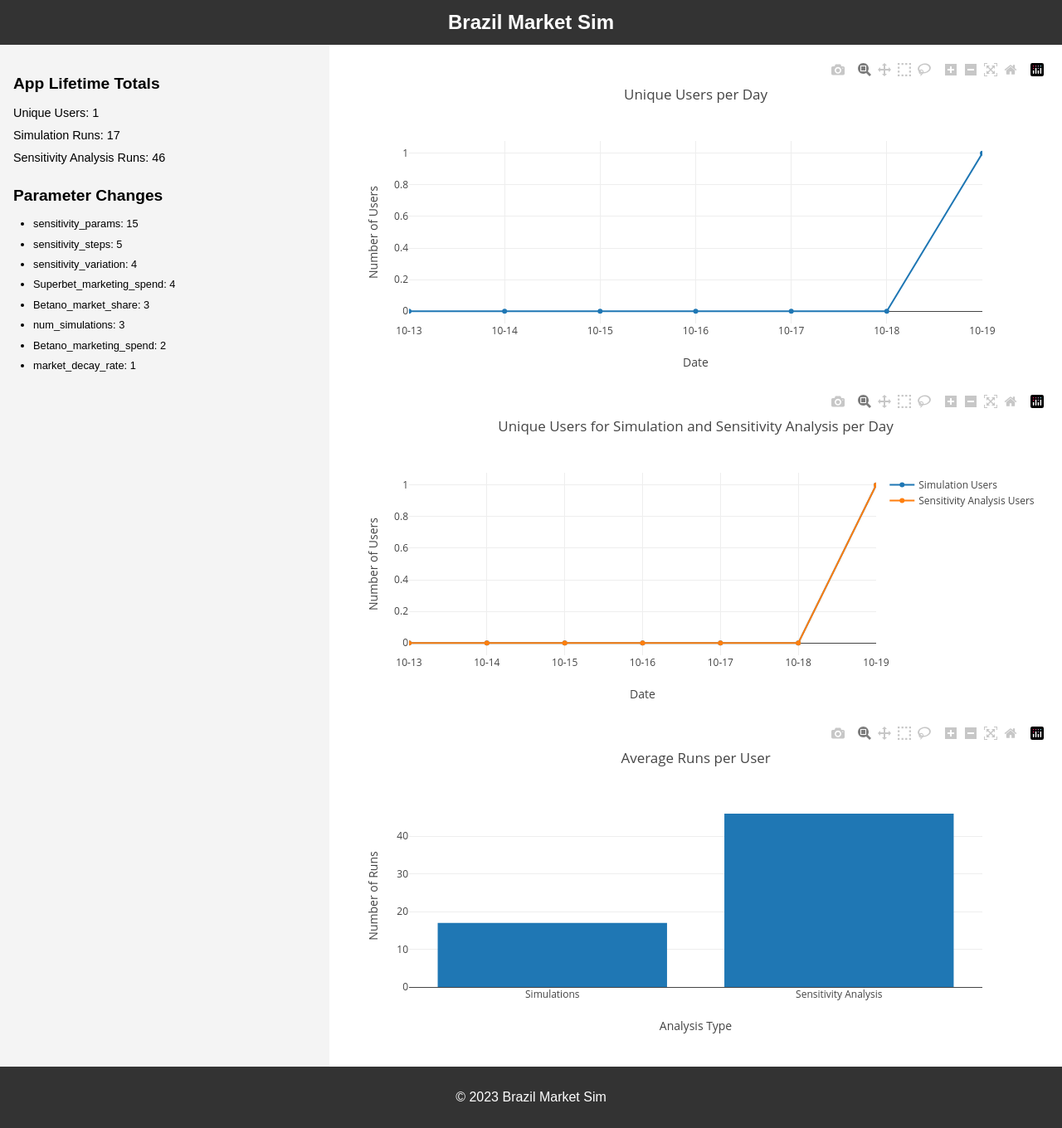
After one commit to gchahrouri/brazil_sim, a Flask app: page /analytics in a window 1280 px wide. The commit adds this page. Shown: the whole page at 83% size. Run offline with Flask 2, Linux system fonts and the light colour scheme; data comes from the database, SQL or seed files in the repository; both versions use the stored data as it was after the commit; some libraries are stand-ins or nearby versions.

Commit message:
Implemented sensitivity analysis graphs and updated analytics page

```diff
--- a/app/__init__.py
+++ b/app/__init__.py
@@ -1,5 +1,7 @@
 from flask import Flask
+from .tracking import init_db
 
 app = Flask(__name__)
+init_db()
 
 from app import routes
--- a/app/routes.py
+++ b/app/routes.py
@@ -1,18 +1,24 @@
-from flask import render_template, request, jsonify
+from flask import render_template, request, jsonify, make_response
 from app import app
 from app.simulation import run_simulation, run_sensitivity_analysis
+from app.tracking import log_action, get_unique_users, get_action_count, get_parameter_changes, get_analytics_data
 import pandas as pd
 import plotly.graph_objs as go
 import plotly.io as pio
-import plotly.figure_factory as ff
 import logging
+from plotly.subplots import make_subplots
 
 @app.route('/')
 def index():
-    return render_template('index.html')
+    response = make_response(render_template('index.html'))
+    if 'user_id' not in request.cookies:
+        user_id = log_action('page_view')
+        response.set_cookie('user_id', user_id)
+    return response
 
 @app.route('/run_simulation', methods=['POST'])
 def run_simulation_route():
+    log_action('run_simulation')
     params = {
         'market_size_2025': float(request.form['market_size_2025']),
         'market_cagr': float(request.form['market_cagr']),
@@ -40,7 +46,6 @@ def run_simulation_route():
             'spend_growth': float(request.form[f'{company}_spend_growth']),
         })
 
-    # Calculate and add "Others" market share
     others_market_share = max(0, 1 - total_named_share)
     competitors.append({
         'name': 'Others',
@@ -59,32 +64,9 @@ def run_simulation_route():
         params['retention_decay_rate'], params['num_simulations']
     )
 
-    logging.debug(f"Simulation results shape: {results.shape}")
-    logging.debug(f"Simulation results head: {results.head()}")
-
-    # Debug: Print summary statistics for raw results
-    logging.debug("Raw simulation results summary:")
-    logging.debug(results.groupby(['year', 'competitor'])['market_share'].describe())
-
-    # Debug: Check if market shares sum to 1 for each year and simulation
-    market_share_sums = results.groupby(['simulation', 'year'])['market_share'].sum()
-    logging.debug("Market share sums:")
-    logging.debug(market_share_sums.describe())
-    logging.debug(f"Min sum: {market_share_sums.min()}, Max sum: {market_share_sums.max()}")
-
-    # Correct aggregation of market shares
     summary = results.groupby(['year', 'competitor'])['market_share'].agg(['mean', 'std']).reset_index()
     summary.columns = ['year', 'competitor', 'market_share_mean', 'market_share_std']
 
-    logging.debug(f"Summary shape: {summary.shape}")
-    logging.debug(f"Summary head: {summary.head()}")
-
-    # Debug: Check if aggregated market shares sum to 1 for each year
-    agg_market_share_sums = summary.groupby('year')['market_share_mean'].sum()
-    logging.debug("Aggregated market share sums:")
-    logging.debug(agg_market_share_sums)
-
-    # Add initial market shares for 2024
     initial_data = [{'year': 2024, 'competitor': comp['name'], 'market_share_mean': comp['market_share'], 'market_share_std': 0} for comp in competitors]
     summary = pd.concat([pd.DataFrame(initial_data), summary], ignore_index=True)
 
@@ -96,7 +78,6 @@ def run_simulation_route():
         competitor_data = summary[summary['competitor'] == competitor]
         color = colors[i % len(colors)]
 
-        # Main line (including 2024)
         fig.add_trace(go.Scatter(
             x=competitor_data['year'],
             y=competitor_data['market_share_mean'],
@@ -108,28 +89,30 @@ def run_simulation_route():
             text=competitor_data['market_share_std']
         ))
 
-        # Shaded area for standard deviation (starting from 2025)
         fig.add_trace(go.Scatter(
-            x=competitor_data['year'],
-            y=competitor_data['market_share_mean'] + competitor_data['market_share_std'],
-            mode='lines',
-            line=dict(width=0),
-            showlegend=False,
-            hoverinfo='skip'
-        ))
-        fig.add_trace(go.Scatter(
-            x=competitor_data['year'],
-            y=competitor_data['market_share_mean'] - competitor_data['market_share_std'],
-            mode='lines',
-            line=dict(width=0),
+            x=competitor_data['year'].tolist() + competitor_data['year'].tolist()[::-1],
+            y=(competitor_data['market_share_mean'] + competitor_data['market_share_std']).tolist() +
+               (competitor_data['market_share_mean'] - competitor_data['market_share_std']).tolist()[::-1],
+            fill='toself',
             fillcolor=color.replace('rgb', 'rgba').replace(')', ', 0.2)'),
-            fill='tonexty',
+            line=dict(color='rgba(255,255,255,0)'),
             showlegend=False,
             hoverinfo='skip'
         ))
 
+        # Add annotation at the end of each line
+        fig.add_annotation(
+            x=competitor_data['year'].iloc[-1],
+            y=competitor_data['market_share_mean'].iloc[-1],
+            text=f"{competitor}: {competitor_data['market_share_mean'].iloc[-1]:.1%}",
+            showarrow=False,
+            xanchor='left',
+            xshift=10,
+            font=dict(color=color)
+        )
+
     max_market_share = summary['market_share_mean'].max()
-    y_max = min(1, max_market_share * 1.2)  # Set y-axis max to 120% of the highest value, but not exceeding 1
+    y_max = min(1, max_market_share * 1.2)
 
     fig.update_layout(
         title='Simulated Market Share (2024-2030)',
@@ -138,8 +121,7 @@ def run_simulation_route():
         yaxis_tickformat='.1%',
         yaxis_range=[0, y_max],
         xaxis=dict(tickmode='array', tickvals=list(range(2024, 2031))),
-        showlegend=True,
-        legend=dict(yanchor="top", y=0.99, xanchor="left", x=1.05),
+        showlegend=False,  # Hide the legend since we're using annotations
         plot_bgcolor='rgba(0,0,0,0)',
         paper_bgcolor='rgba(0,0,0,0)',
         height=600,
@@ -151,6 +133,8 @@ def run_simulation_route():
 
 @app.route('/run_sensitivity', methods=['POST'])
 def run_sensitivity_route():
+    log_action('run_sensitivity')
+
     params = {
         'market_size_2025': float(request.form['market_size_2025']),
         'market_cagr': float(request.form['market_cagr']),
@@ -178,7 +162,6 @@ def run_sensitivity_route():
     if len(sensitivity_params) < 1 or len(sensitivity_params) > 3:
         return "Please select 1 to 3 parameters for sensitivity analysis."
 
-    # Superbet-specific parameters for sensitivity analysis
     superbet_params = {
         'marketing_spend': competitors[3]['marketing_spend'],
         'marketing_roi': competitors[3]['marketing_roi'],
@@ -187,77 +170,49 @@ def run_sensitivity_route():
         'spend_growth': competitors[3]['spend_growth']
     }
 
+    logging.info(f"Sensitivity parameters: {sensitivity_params}")
+    logging.info(f"Superbet parameters: {superbet_params}")
+
     sensitivity_steps = int(request.form['sensitivity_steps'])
-    sensitivity_variation = float(request.form['sensitivity_variation']) / 100  # Convert to decimal
+    sensitivity_variation = float(request.form['sensitivity_variation']) / 100
 
     sensitivity_results = run_sensitivity_analysis(params, superbet_params, sensitivity_params, competitors, sensitivity_steps, sensitivity_variation)
+    logging.info(f"Sensitivity results shape: {sensitivity_results.shape}")
+    logging.info(f"Sensitivity results columns: {sensitivity_results.columns}")
+    logging.info(f"Unique values for each parameter: {sensitivity_results[sensitivity_params].nunique().to_dict()}")
 
     figs = []
-
-    # Line graph for each parameter
-    if len(sensitivity_params) == 1:
-        param = sensitivity_params[0]
-        fig = go.Figure()
-
-        for year in sensitivity_results['year'].unique():
-            year_data = sensitivity_results[sensitivity_results['year'] == year]
-            fig.add_trace(go.Scatter(
-                x=year_data[f'{param}_value'],
-                y=year_data['market_share_mean'],
-                mode='lines+markers',
-                name=f'Year {year}',
-                error_y=dict(
-                    type='data',
-                    array=year_data['market_share_std'],
-                    visible=True
-                )
-            ))
-
-        fig.update_layout(
-            title=f'Sensitivity Analysis: Superbet {param}',
-            xaxis_title=param,
-            yaxis_title='Market Share',
-            yaxis_tickformat='.1%',
-            yaxis_range=[0, 1],
-            showlegend=True,
-            legend=dict(yanchor="top", y=0.99, xanchor="left", x=1.05),
-            plot_bgcolor='rgba(0,0,0,0)',
-            paper_bgcolor='rgba(0,0,0,0)',
-            height=600,
-            margin=dict(r=150)
-        )
-        figs.append(pio.to_html(fig, full_html=False))
 
     # Heatmap (only when 2 parameters are selected)
     if len(sensitivity_params) == 2:
         param1, param2 = sensitivity_params
         heatmap_data = sensitivity_results[sensitivity_results['year'] == 2030].copy()
 
-        # Create pivot table
+        param1_values = sorted(heatmap_data[param1].unique())
+        param2_values = sorted(heatmap_data[param2].unique())
+
         pivot_table = heatmap_data.pivot_table(
             values='market_share_mean',
-            index=f'{param1}_value',
-            columns=f'{param2}_value',
+            index=param1,
+            columns=param2,
             aggfunc='mean'
         )
 
-        # Round market share values to 1 decimal place
-        pivot_table = pivot_table.round(3) * 100  # Convert to percentage and round to 1 decimal place
+        pivot_table = pivot_table.round(3) * 100
 
-        # Create custom colorscale
         colorscale = [
-            [0, 'rgb(255, 127, 14)'],  # Orange for values below 20%
-            [0.333, 'rgb(255, 255, 255)'],  # White for 20%
-            [1, 'rgb(31, 119, 180)']  # Blue for values above 20%, deepest at 60%
+            [0, 'rgb(255, 127, 14)'],
+            [0.333, 'rgb(255, 255, 255)'],
+            [1, 'rgb(31, 119, 180)']
         ]
 
         fig = go.Figure(data=go.Heatmap(
             z=pivot_table.values,
-            x=pivot_table.columns,
-            y=pivot_table.index,
+            x=param2_values,
+            y=param1_values,
             colorscale=colorscale,
             zmin=0,
-            zmax=60,
+            zmax=50,
             colorbar=dict(title='Market Share (%)'),
             text=[[f'{val:.1f}%' for val in row] for row in pivot_table.values],
             hovertemplate='%{y}, %{x}<br>Market Share: %{text}<extra></extra>'
@@ -269,20 +224,135 @@ def run_sensitivity_route():
             yaxis_title=f'{param1}',
             width=800,
             height=600,
-            yaxis=dict(autorange='reversed')  # This will flip the y-axis
+            yaxis=dict(autorange='reversed', tickvals=param1_values),
+            xaxis=dict(tickvals=param2_values)
         )
 
-        # Add text annotations
-        for i in range(len(pivot_table.index)):
-            for j in range(len(pivot_table.columns)):
+        for i, y in enumerate(param1_values):
+            for j, x in enumerate(param2_values):
                 fig.add_annotation(
-                    x=pivot_table.columns[j],
-                    y=pivot_table.index[i],
+                    x=x,
+                    y=y,
                     text=f'{pivot_table.values[i, j]:.1f}%',
                     showarrow=False,
                     font=dict(color='black', size=10)
                 )
 
-        figs.append(pio.to_html(fig, full_html=False))
+        figs.append(pio.to_html(fig, full_html=False, include_plotlyjs=False))
+        logging.info("Heatmap generated")
 
-    return ''.join(figs)
+    # Create a single row for all line graphs
+    fig = make_subplots(rows=1, cols=len(sensitivity_params),
+                        subplot_titles=[f'{param} Sensitivity' for param in sensitivity_params],
+                        shared_yaxes=True)
+
+    for idx, param in enumerate(sensitivity_params, start=1):
+        # Get unique values for the current parameter
+        param_values = sorted(sensitivity_results[param].unique())
+        logging.info(f"Unique values for {param}: {param_values}")
+
+        colors = ['rgb(31, 119, 180)', 'rgb(255, 127, 14)', 'rgb(44, 160, 44)']
+
+        for i, value in enumerate(param_values):
+            # Filter data for the current parameter value
+            value_data = sensitivity_results[sensitivity_results[param] == value]
+
+            # If we have two parameters, we need to average over the other parameter
+            if len(sensitivity_params) == 2:
+                other_param = [p for p in sensitivity_params if p != param][0]
+                value_data = value_data.groupby('year').agg({
+                    'market_share_mean': 'mean',
+                    'market_share_std': 'mean'
+                }).reset_index()
+
+            logging.info(f"Data shape for {param}={value}: {value_data.shape}")
+
+            # Add initial 2024 data point
+            initial_market_share = competitors[3]['market_share']
+            value_data = pd.concat([
+                pd.DataFrame({'year': [2024], 'market_share_mean': [initial_market_share], 'market_share_std': [0]}),
+                value_data
+            ]).reset_index(drop=True)
+
+            color = colors[i % len(colors)]
+
+            # Format the value for display
+            display_value = f"${value/1e6:.0f}M" if param == 'marketing_spend' else f"{value:.2f}"
+
+            fig.add_trace(go.Scatter(
+                x=value_data['year'],
+                y=value_data['market_share_mean'],
+                mode='lines+markers',
+                name=f'{param}={display_value}',
+                line=dict(color=color, width=2),
+                marker=dict(size=8, color=color),
+                showlegend=False
+            ), row=1, col=idx)
+
+            fig.add_trace(go.Scatter(
+                x=value_data['year'].tolist() + value_data['year'].tolist()[::-1],
+                y=(value_data['market_share_mean'] + value_data['market_share_std']).tolist() +
+                   (value_data['market_share_mean'] - value_data['market_share_std']).tolist()[::-1],
+                fill='toself',
+                fillcolor=color.replace('rgb', 'rgba').replace(')', ', 0.2)'),
+                line=dict(color='rgba(255,255,255,0)'),
+                showlegend=False,
+                hoverinfo='skip'
+            ), row=1, col=idx)
+
+            # Add annotation at the end of each line
+            fig.add_annotation(
+                x=value_data['year'].iloc[-1],
+                y=value_data['market_share_mean'].iloc[-1],
+                text=display_value,
+                showarrow=False,
+                xanchor='left',
+                xshift=10,
+                font=dict(color=color),
+                row=1, col=idx
+            )
+
+        fig.update_xaxes(title_text='Year', tickmode='array', tickvals=list(range(2024, 2031)), row=1, col=idx)
+        if idx == 1:
+            fig.update_yaxes(title_text='Market Share', tickformat='.1%', row=1, col=idx)
+        else:
+            fig.update_yaxes(tickformat='.1%', row=1, col=idx)
+
+    # Update layout
+    fig.update_layout(
+        title='Superbet Market Share Over Time: Sensitivity Analysis',
+        height=600,
+        showlegend=False,
+        hovermode="x unified",
+        plot_bgcolor='rgba(0,0,0,0)',
+        paper_bgcolor='rgba(0,0,0,0)',
+    )
+
+    # Adjust subplot titles
+    for i in fig['layout']['annotations']:
+        i['font'] = dict(size=12)
+
+    figs.append(pio.to_html(fig, full_html=False, include_plotlyjs=False))
+    logging.info(f"Sensitivity graphs generated for parameters: {sensitivity_params}")
+
+    logging.info(f"Total number of graphs generated: {len(figs)}")
+    return '<div class="sensitivity-graphs">' + ''.join(figs) + '</div>'
+
+@app.route('/update_parameter', methods=['POST'])
+def update_parameter():
+    parameter = request.form.get('parameter')
+    value = request.form.get('value')
+    log_action('parameter_change', f"{parameter}:{value}")
+    return jsonify(success=True)
+
+@app.route('/analytics')
+def analytics():
+    analytics_data = get_analytics_data()
+    parameter_changes = get_parameter_changes()
+
+    logging.info(f"Analytics Data: {analytics_data}")
+    logging.info(f"Parameter Changes: {parameter_changes}")
+
+    return render_template('analytics.html',
+                           analytics_data=analytics_data,
+                           parameter_changes=parameter_changes)
--- a/app/static/css/style.css
+++ b/app/static/css/style.css
@@ -115,6 +115,26 @@ h4 {
     margin-bottom: 0.5rem;
 }
 
+.sidebar h3 {
+    font-size: 1.2rem;
+    margin-bottom: 0.5rem;
+}
+
+.sidebar p {
+    margin: 0.25rem 0;
+    font-size: 0.9rem;
+}
+
+.sidebar ul {
+    padding-left: 1.5rem;
+    margin: 0.5rem 0;
+}
+
+.sidebar li {
+    font-size: 0.8rem;
+    margin-bottom: 0.25rem;
+}
+
 .sidebar input[type="number"] {
     width: 100%;
     padding: 0.25rem;
--- /dev/null
+++ b/app/templates/analytics.html
@@ -0,0 +1,126 @@
+{% extends "base.html" %}
+
+{% block sidebar %}
+<h2>App Lifetime Totals</h2>
+<p>Unique Users: {{ analytics_data.total_users }}</p>
+<p>Simulation Runs: {{ analytics_data.total_simulation_runs }}</p>
+<p>Sensitivity Analysis Runs: {{ analytics_data.total_sensitivity_runs }}</p>
+
+<h3>Parameter Changes</h3>
+<ul>
+{% for param, count in parameter_changes %}
+    <li>{{ param }}: {{ count }}</li>
+{% endfor %}
+</ul>
+{% endblock %}
+
+{% block content %}
+<div id="uniqueUsersGraph" style="width:100%; height:400px;"></div>
+<div id="actionUsersGraph" style="width:100%; height:400px;"></div>
+<div id="avgRunsGraph" style="width:100%; height:400px;"></div>
+
+<script>
+    var analyticsData = {{ analytics_data | tojson | safe }};
+
+    // Function to get the last 7 days in Pacific Time, up to and including today
+    function getLast7DaysPT() {
+        var result = [];
+        var now = new Date();
+        var ptNow = new Date(now.toLocaleString("en-US", {timeZone: "America/Los_Angeles"}));
+        var ptToday = new Date(ptNow.getFullYear(), ptNow.getMonth(), ptNow.getDate());
+
+        for (var i = 6; i >= 0; i--) {
+            var d = new Date(ptToday);
+            d.setDate(d.getDate() - i);
+            result.push(d.toISOString().split('T')[0]);
+        }
+        return result;
+    }
+
+    var last7Days = getLast7DaysPT();
+
+    // Function to fill in missing days with zero values
+    function fillMissingDays(data) {
+        var filledData = {};
+        last7Days.forEach(day => filledData[day] = 0);
+        data.forEach(d => {
+            if (filledData.hasOwnProperty(d[0])) {
+                filledData[d[0]] = d[1];
+            }
+        });
+        return last7Days.map(day => [day, filledData[day]]);
+    }
+
+    var filledUsersPerDay = fillMissingDays(analyticsData.users_per_day);
+
+    // Unique users per day
+    var trace1 = {
+        x: filledUsersPerDay.map(d => d[0]),
+        y: filledUsersPerDay.map(d => d[1]),
+        type: 'scatter',
+        mode: 'lines+markers',
+        name: 'Unique Users per Day'
+    };
+
+    var layout1 = {
+        title: 'Unique Users per Day',
+        xaxis: {
+            title: 'Date',
+            tickformat: '%m-%d',
+            range: [last7Days[0], last7Days[6]]
+        },
+        yaxis: { title: 'Number of Users' }
+    };
+
+    Plotly.newPlot('uniqueUsersGraph', [trace1], layout1);
+
+    // Unique users for simulation and sensitivity analysis
+    var filledSimulationUsers = fillMissingDays(analyticsData.simulation_users_per_day);
+    var filledSensitivityUsers = fillMissingDays(analyticsData.sensitivity_users_per_day);
+
+    var trace2 = {
+        x: filledSimulationUsers.map(d => d[0]),
+        y: filledSimulationUsers.map(d => d[1]),
+        type: 'scatter',
+        mode: 'lines+markers',
+        name: 'Simulation Users'
+    };
+
+    var trace3 = {
+        x: filledSensitivityUsers.map(d => d[0]),
+        y: filledSensitivityUsers.map(d => d[1]),
+        type: 'scatter',
+        mode: 'lines+markers',
+        name: 'Sensitivity Analysis Users'
+    };
+
+    var layout2 = {
+        title: 'Unique Users for Simulation and Sensitivity Analysis per Day',
+        xaxis: {
+            title: 'Date',
+            tickformat: '%m-%d',
+            range: [last7Days[0], last7Days[6]]
+        },
+        yaxis: { title: 'Number of Users' }
+    };
+
+    Plotly.newPlot('actionUsersGraph', [trace2, trace3], layout2);
+
+    // Average runs per user per session
+    var trace4 = {
+        x: ['Simulations', 'Sensitivity Analysis'],
+        y: [analyticsData.total_simulation_runs / analyticsData.total_users,
+            analyticsData.total_sensitivity_runs / analyticsData.total_users],
+        type: 'bar',
+        name: 'Average Runs per User'
+    };
+
+    var layout3 = {
+        title: 'Average Runs per User',
+        xaxis: { title: 'Analysis Type' },
+        yaxis: { title: 'Number of Runs' }
+    };
+
+    Plotly.newPlot('avgRunsGraph', [trace4], layout3);
+</script>
+{% endblock %}
```
Also changed, not shown: app/simulation.py (+14 -19 lines), app/templates/index.html (+11 -0 lines), app/templates/results.html (+30 -0 lines), app/tracking.py (added, +137 -0 lines), run.py (line endings or trailing spaces), user_actions.db (added).
